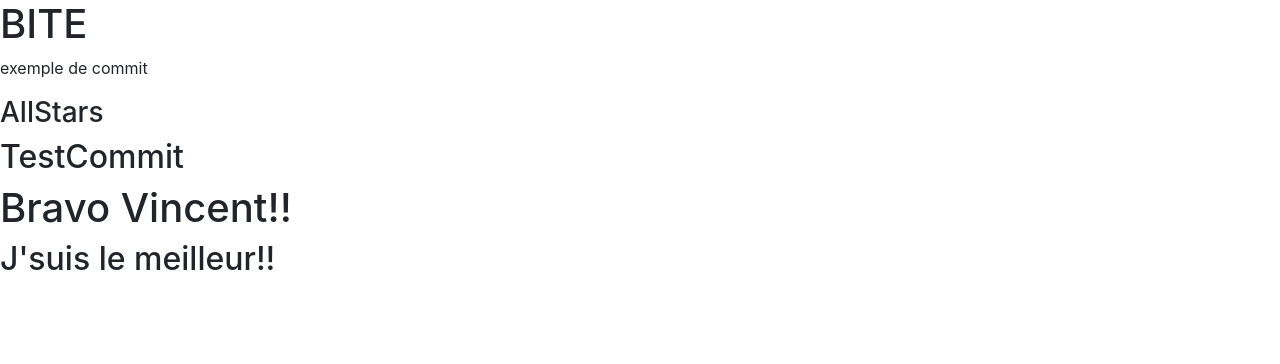
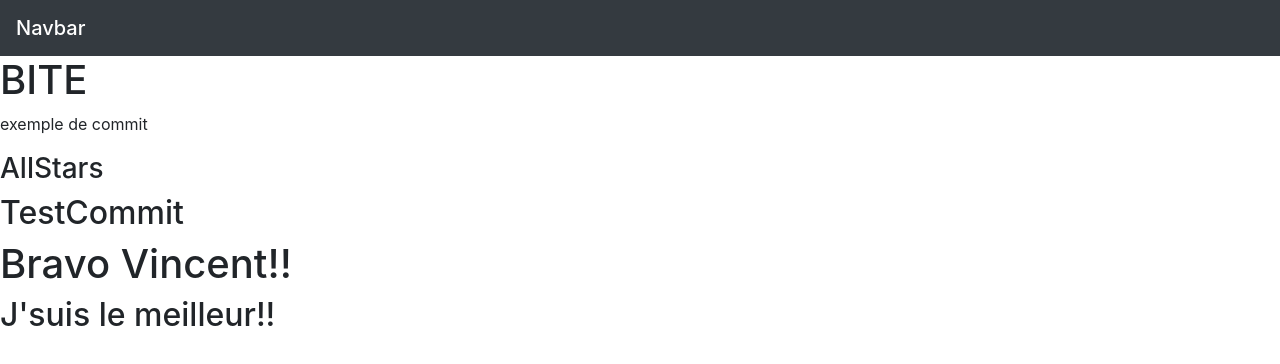
Before and after one commit to Kahbei/shopExercise, an Angular app: page / in a window 1280 px wide. Shown: the top 364 px of the page. Built offline with nearby package versions, Linux system fonts and the light colour scheme.

Commit message:
dark mode & readme

```diff
--- a/src/app/app.component.html
+++ b/src/app/app.component.html
@@ -1,3 +1,7 @@
+<nav class="navbar navbar-dark bg-dark">
+    <span class="navbar-brand mb-0 h1">Navbar</span>
+</nav>
+
 <h1>BITE</h1>
 
 <p>exemple de commit</p>
```
Also changed, not shown: 1 other file (tests, documents, lock files or other folders).
